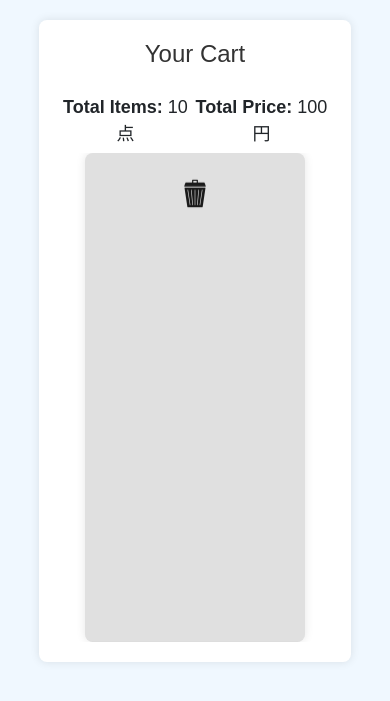
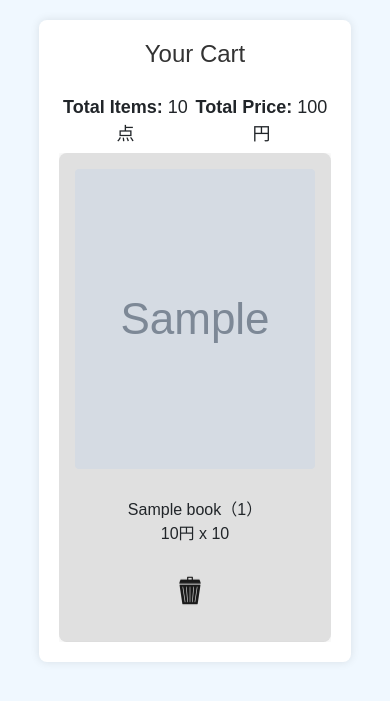
Before and after one commit to Rui-Yamaguchi/searchApp, a Django app: page /cart/ in a window 390 px wide. Shown: the part 66-767 px from the top of the page. Run offline with Django 4.2, Linux system fonts and the light colour scheme; a user stored in the database is signed in; tables that the repository leaves empty hold one stand-in row (values such as "Sample post"); grey boxes marked "Sample" are stand-in pictures; some libraries are stand-ins or nearby versions.

Commit message:
css調整

```diff
--- a/myshop/settings.py
+++ b/myshop/settings.py
@@ -27,7 +27,8 @@
 # SECURITY WARNING: keep the secret key used in production secret!
 SECRET_KEY = env('SECRET_KEY')
 # SECURITY WARNING: don't run with debug turned on in production!
-DEBUG = env.bool('DEBUG')
+# DEBUG = env.bool('DEBUG')
+DEBUG = True
 
 ALLOWED_HOSTS = ['127.0.0.1']
 
--- a/shop/management/commands/add_manga.py
+++ b/shop/management/commands/add_manga.py
@@ -16,7 +16,7 @@
             {'title': 'ゴールデンカムイ', 'author': '野田サトル', 'price': 580, 'volume_number': 1, 'publisher': '集英社', 'image_name': 'go-rudennkamui.jpg'},
             {'title': '五等分の花嫁', 'author': '春場ねぎ', 'price': 450, 'volume_number': 1, 'publisher': '講談社', 'image_name': 'gotoubunnnohanayome.jpg'},
             {'title': 'ハイキュー!!', 'author': '古舘春一', 'price': 730, 'volume_number': 1, 'publisher': '集英社', 'image_name': 'haikyu-.jpg'},
-            {'title': 'ハンターハンター', 'author': '冨樫義博', 'price': 400, 'volume_number': 1, 'publisher': '集英社', 'image_name': 'hanta-hanta-.jpg'},
+            {'title': 'HUNTEER×HUNTEER', 'author': '冨樫義博', 'price': 400, 'volume_number': 1, 'publisher': '集英社', 'image_name': 'hanta-hanta-.jpg'},
             {'title': 'はたらく細胞', 'author': '清水茜', 'price': 600, 'volume_number': 1, 'publisher': '講談社', 'image_name': 'hatarakusaibou.jpg'},
             {'title': '賭ケグルイ', 'author': '河本ほむら', 'price': 580, 'volume_number': 1, 'publisher': 'スクウェア・エニックス', 'image_name': 'kakegurui.jpg'},
             {'title': 'からかい上手の高木さん', 'author': '山本崇一朗', 'price': 490, 'volume_number': 1, 'publisher': '小学館', 'image_name': 'karakaijozunotakagisan.jpg'},
--- a/shop/static/css/cart.css
+++ b/shop/static/css/cart.css
@@ -222,6 +222,12 @@
         display: none;
     }
 
+    img.none_img {
+        height: 300px;
+        margin: 0;
+        margin-bottom: 10px;
+    }
+
     .cart-items {
         grid-template-columns: 1fr; /* 幅678px以下で1列に */
     }
@@ -247,23 +253,20 @@
     .favorites-list li {
         padding: 16px;
         display: flex;
-        flex-direction: column; /* 縦方向に配置 */
+        flex-direction: column;
         justify-content: space-between;
-        align-items: center; /* 中央揃えにする */
-        background-color: #e0e0e0; /* 背景色を設定 */
-        border-radius: 8px; /* 角丸を設定 */
+        align-items: center;
+        background-color: #e0e0e0;
+        border-radius: 8px;
         box-shadow: 0 0 10px rgba(0, 0, 0, 0.1);
-        width: 100%;
-        max-width: 220px; /* カードの最大幅を設定 */
         box-sizing: border-box;
     }
 
     .favorites-list img {
-        width: 100%; /* 画像の幅を親要素にフィット */
-        height: 70% !important; /* 画像の高さを固定 */
-        object-fit: cover; /* 画像を枠に収める */
-        margin-right: 0;
-        margin-bottom: 10px; /* 下部マージンを設定 */
+        width: 100%;
+        max-height: 300px;
+        object-fit: cover;
+        margin-bottom: 10px;
         border-radius: 4px;
     }
 
--- a/shop/templates/shop/cart_detail.html
+++ b/shop/templates/shop/cart_detail.html
@@ -58,6 +58,7 @@
             </div>
         </nav>
     </header>
+
     <div id="mySidebar" class="sidebar">
         <a href="javascript:void(0)" class="closebtn" onclick="closeNav()">&times;</a>
         <a href="{% url 'index' %}">Home</a>
@@ -68,6 +69,7 @@
             <button class="btn btn-outline-success my-2 my-sm-0" type="submit">Search</button>
         </form>
     </div>
+
     <div class="container">
         <h1>Your Cart</h1>
         {% if cart.cart_books.all %}
@@ -86,6 +88,14 @@
                     {% endif %}
                     <span>{{ cart_book.book.title }}（{{ cart_book.book.volume_number }}）- {{ cart_book.book.price }}円 x {{ cart_book.quantity }}</span>
                 </div>
+                <!-- ここから -->
+                {% if cart_book.book.image_name %}
+                <img class="none_img" src="{% static 'img/book_list/' %}{{ cart_book.book.image_name }}" alt="{{ cart_book.book.title }}">
+                {% else %}
+                <img class="none_img" src="{% static 'img/book_list/default.jpg' %}" alt="{{ cart_book.book.title }}">
+                {% endif %}
+                <span class="none_img" >{{ cart_book.book.title }}（{{ cart_book.book.volume_number }}）<br>{{ cart_book.book.price }}円 x {{ cart_book.quantity }}</span>
+                <!-- ここまで -->
                 <form method="post" action="{% url 'remove_from_cart' cart_book.book.id %}" onsubmit="return confirmRemove();">
                     {% csrf_token %}
                     <button type="submit" class="btn btn-danger"><img class="dust_box" src="{% static 'img/sdesign_00175.png' %}" alt=""></button>
```
Also changed, not shown: shop/static/css/mypage.css (+5 -16 lines), shop/templates/shop/book_detail.html (+45 -26 lines).
